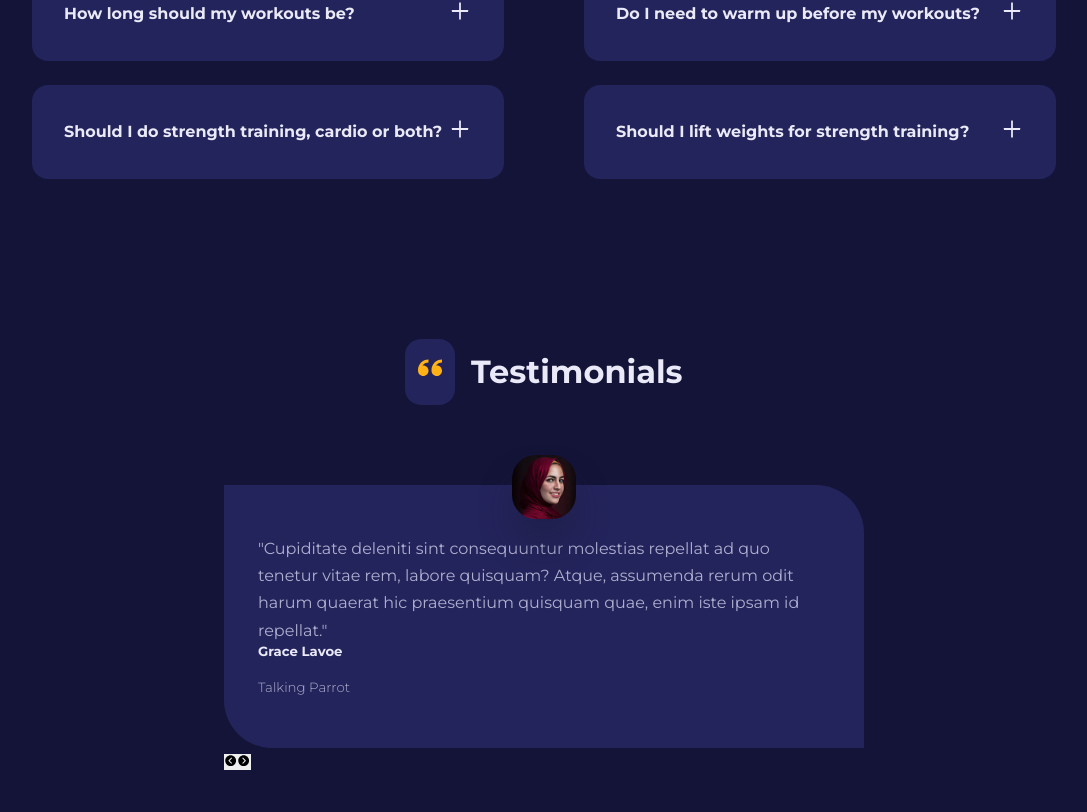
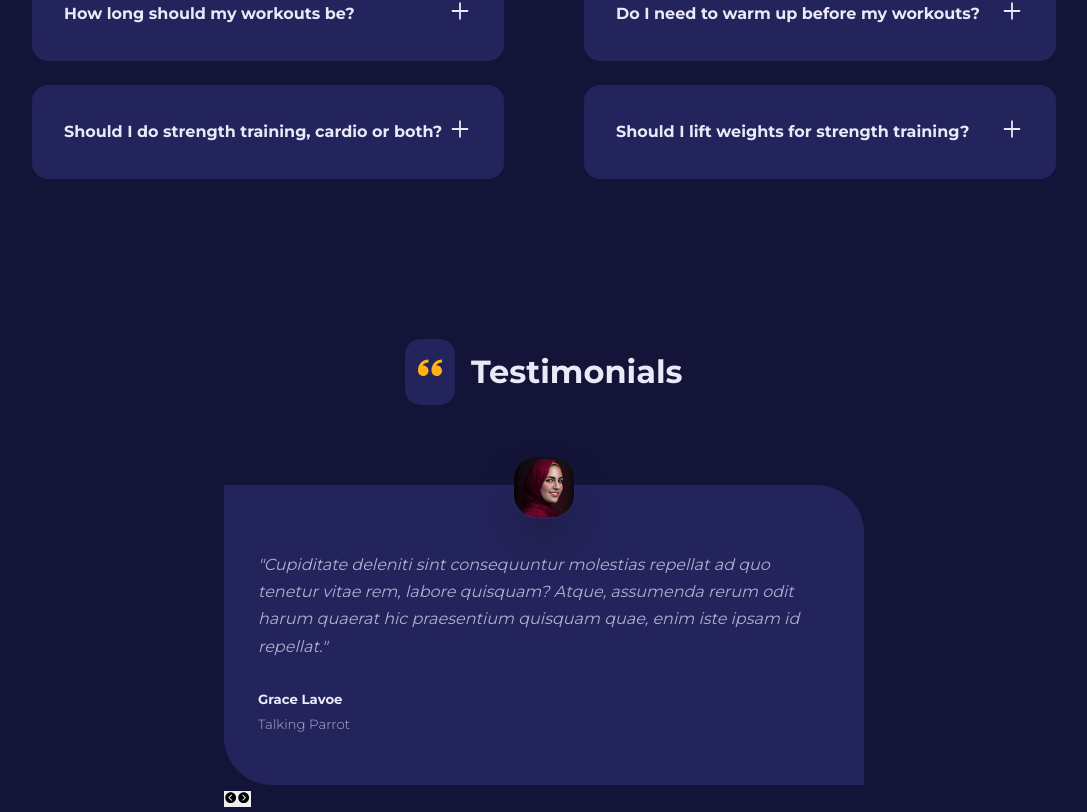
Before and after one commit to Eddysam2000/XP-Fitness, a React (Create React App) app: page / in a window 1280 px wide. Shown: the part 2666-3478 px from the top of the page, without its empty margins (96-1183 px from the left). Before the commit the page ends 3442 px from the top, so only its background shows below. Built offline with nearby package versions, Linux system fonts and the light colour scheme.

Commit message:
testimonial added

```diff
--- a/src/components/Testimonials.jsx
+++ b/src/components/Testimonials.jsx
@@ -18,7 +18,7 @@ const Testimonials = () => {
                 <div className="testimonial_avatar">
                     <img src={avatar} alt={name} />
                 </div>
-                <p className="testiminial_quote">{`"${quote}"`}</p>
+                <p className="testimonial_quote">{`"${quote}"`}</p>
                 <h5>{name}</h5>
                 <small className="testimonial_title">{job}</small>
             </Card>
--- a/src/pages/home/home.css
+++ b/src/pages/home/home.css
@@ -180,8 +180,23 @@
     width: 4rem;
     height: 4rem;
     overflow: hidden;
+    border: 2px solid transparent;
     box-shadow: 0 1.5rem 2rem rgba(26, 26, 54, 0.4);
     top: -2rem;
     left: calc(50% - 2rem);
     transition: var(--transition);
 }
+
+.testimonial:hover .testimonial_avatar {
+    border-color: var(--color-gray-400);
+    border-radius: 50%;
+}
+
+.testimonial_quote {
+    font-style: italic;
+    margin: 1rem 0 2rem;
+}
+
+.card small.testimonial_title {
+    margin-top: 0.3rem;
+}
```
